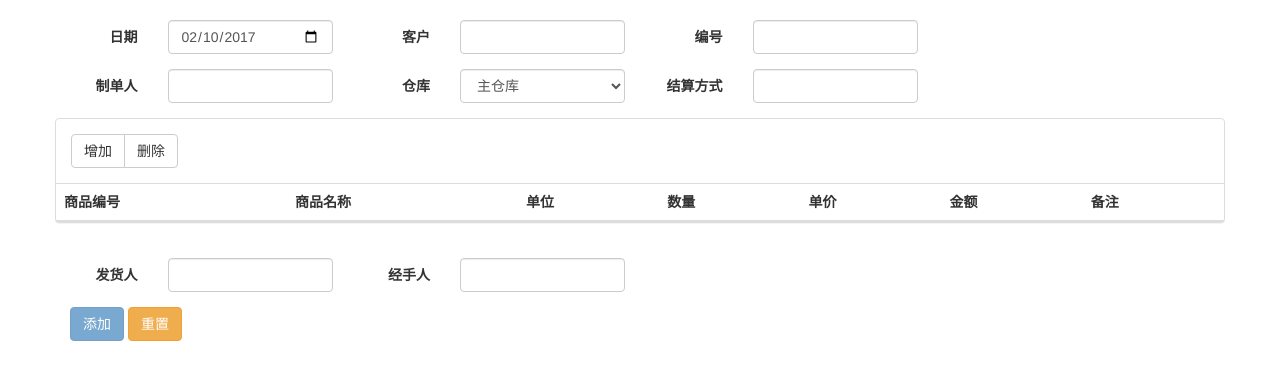
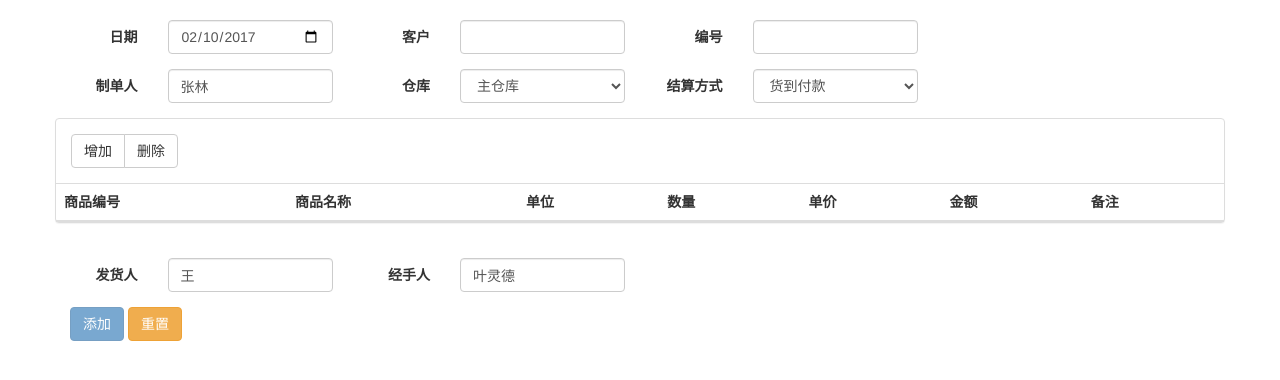
Before and after one commit to diov/StockCheck, a Flask app: page /add_receipt in a window 1280 px wide. Shown: the part 52-432 px from the top of the page. Run offline with Flask 2, Linux system fonts and the light colour scheme; lists and menus that the app fills with data are empty; some libraries are stand-ins or nearby versions.

Commit message:
add default value

```diff
--- a/app/forms.py
+++ b/app/forms.py
@@ -1,7 +1,5 @@
 from flask_wtf import FlaskForm
-from wtforms import StringField, DateField, IntegerField, TextAreaField, SubmitField, DecimalField, FieldList, \
-    FormField, \
-    SelectField
+from wtforms import StringField, DateField, IntegerField, DecimalField, FieldList, FormField, SelectField
 from wtforms.validators import DataRequired
 
 
@@ -19,7 +17,7 @@ class ReceiptForm(FlaskForm):
     identifier = StringField(u'编号', validators=[DataRequired(message=u'编号不能为空')])
     maker = StringField(u'制单人', validators=[DataRequired(message=u'制单人不能为空')])
     repository = SelectField(u'仓库', validators=[DataRequired()], choices=[('主仓库', '主仓库'), ('次仓库', '次仓库')])
-    balance = StringField(u'结算方式', validators=[DataRequired(u' 结算方式不能为空')])
+    balance = SelectField(u'结算方式', validators=[DataRequired()], choices=[('货到付款', '货到付款'), ('款到发货', '款到发货')])
     products = FieldList(FormField(ProductForm), min_entries=1)
     sender = StringField(u'发货人')
     handler = StringField(u'经手人')
--- a/app/templates/add_receipt.html
+++ b/app/templates/add_receipt.html
@@ -31,7 +31,7 @@
         <div class="form-group">
             <label class="control-label  col-lg-1" for="maker">制单人</label>
             <div class="col-lg-2">
-                <input class="form-control" id="maker" name="maker" type="text" required>
+                <input class="form-control" id="maker" name="maker" type="text" value="张林" required>
             </div>
             <label class="control-label  col-lg-1" for="repository">仓库</label>
             <div class="col-lg-2">
@@ -42,7 +42,10 @@
             </div>
             <label class="control-label  col-lg-1" for="balance">结算方式</label>
             <div class="col-lg-2">
-                <input class="form-control" id="balance" name="balance" type="text" value="" required>
+                <select class="form-control" id="balance" name="balance" required>
+                    <option value="货到付款">货到付款</option>
+                    <option value="款到发货">款到发货</option>
+                </select>
             </div>
         </div>
         <div class="form-group">
@@ -78,11 +81,11 @@
         <div class="form-group">
             <label class="control-label col-lg-1" for="sender">发货人</label>
             <div class=" col-lg-2">
-                <input class="form-control" id="sender" name="sender" type="text" value="" required>
+                <input class="form-control" id="sender" name="sender" type="text" value="王" required>
             </div>
             <label class="control-label  col-lg-1" for="handler">经手人</label>
             <div class=" col-lg-2">
-                <input class="form-control" id="handler" name="handler" type="text" value="" required>
+                <input class="form-control" id="handler" name="handler" type="text" value="叶灵德" required>
             </div>
         </div>
         <button class="btn btn-primary" type="submit" id="submit" name="submit">添加</button>
```
